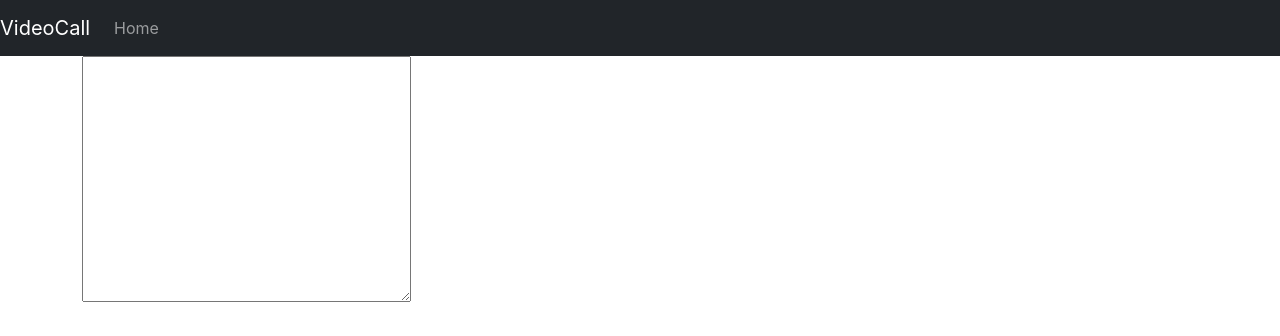
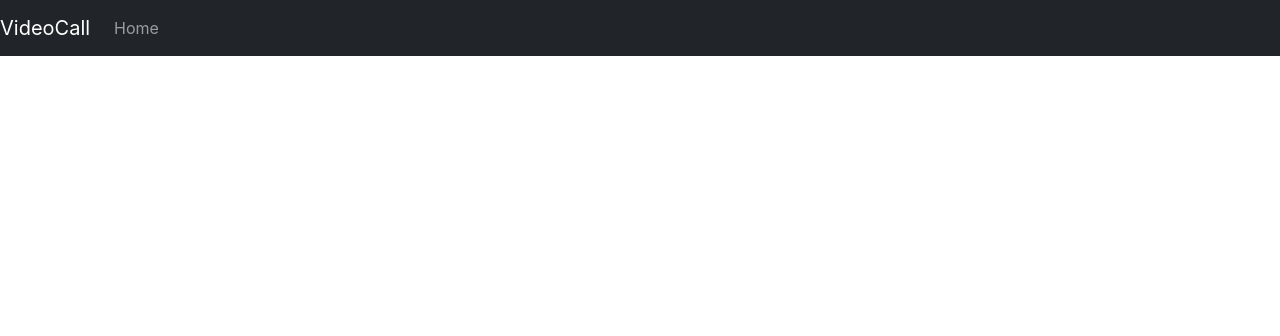
Before and after one commit to anirudhsalaria/VideoCall, a React (Create React App) app: page / in a window 1280 px wide. Shown: the top 336 px of the page. Built offline with nearby package versions, Linux system fonts and the light colour scheme.

Commit message:
Update index.jsx

```diff
--- a/src/pages/Home/index.jsx
+++ b/src/pages/Home/index.jsx
@@ -21,9 +21,6 @@ export default function HomePage() {
                 </nav>
             </div>
             {/* ----------------------------------------------------------------------------------------------------------------- */}
-            <div className="container">
-                <textarea name="area" id="myId" cols="30" rows="10"></textarea>
-            </div>
 
         </>
     )
```
